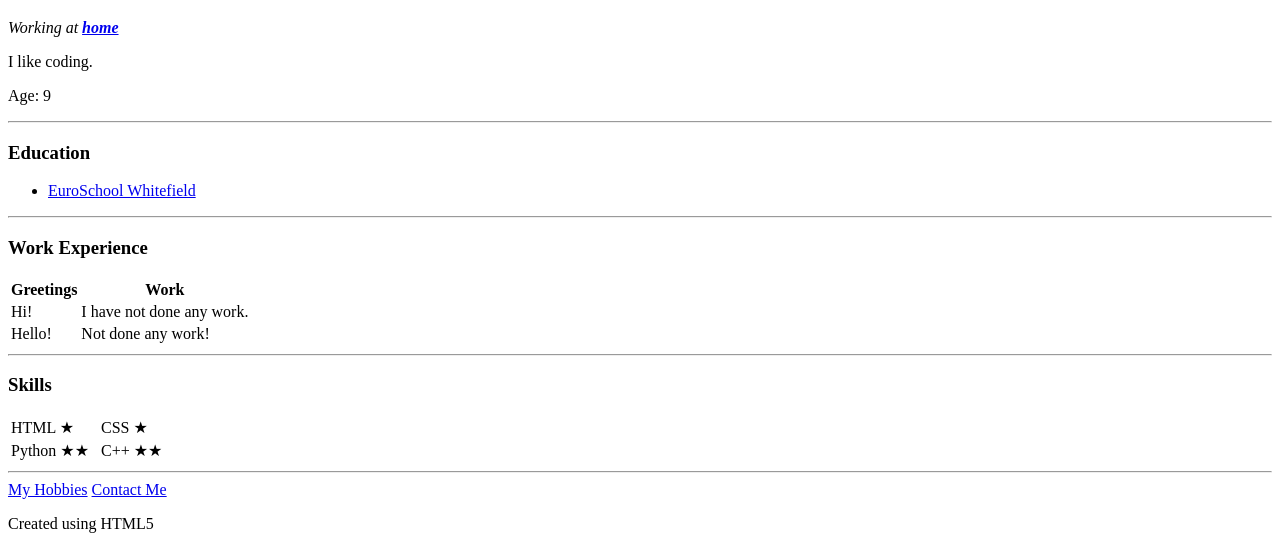
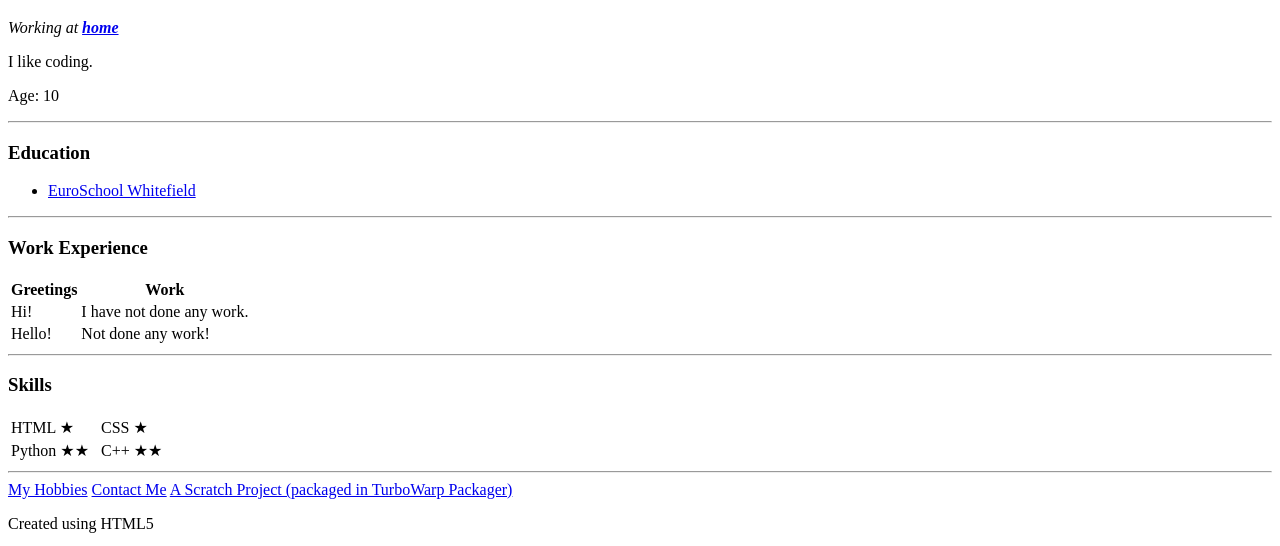
Before and after one commit to ok-coder1/Personal-Site, a website: page index.html in a window 1280 px wide. Shown: the part 61-607 px from the top of the page. Drawn offline with Linux system fonts and the light colour scheme.

Commit message:
Update index.html

```diff
--- a/index.html
+++ b/index.html
@@ -10,7 +10,7 @@
     <h1>Best</h1>
     <p><em>Working at <a href="https://en.wikipedia.org/wiki/Home" target="_blank"><strong>home</strong></a></em></p>
     <p>I like coding.</p>
-    <p>Age: 9</p>
+    <p>Age: 10</p>
     <hr>
     <h3>Education</h3>
     <ul>
@@ -50,6 +50,7 @@
     <hr>
     <a href="hobbies.html">My Hobbies</a>
     <a href="contact-me.html">Contact Me</a>
+    <a href="Platformer.html">A Scratch Project (packaged in TurboWarp Packager)</a>
     <p>Created using HTML5</p>
     <img src="images/html5.png" height="40" alt="HTML5 Image">
 </body>
```
